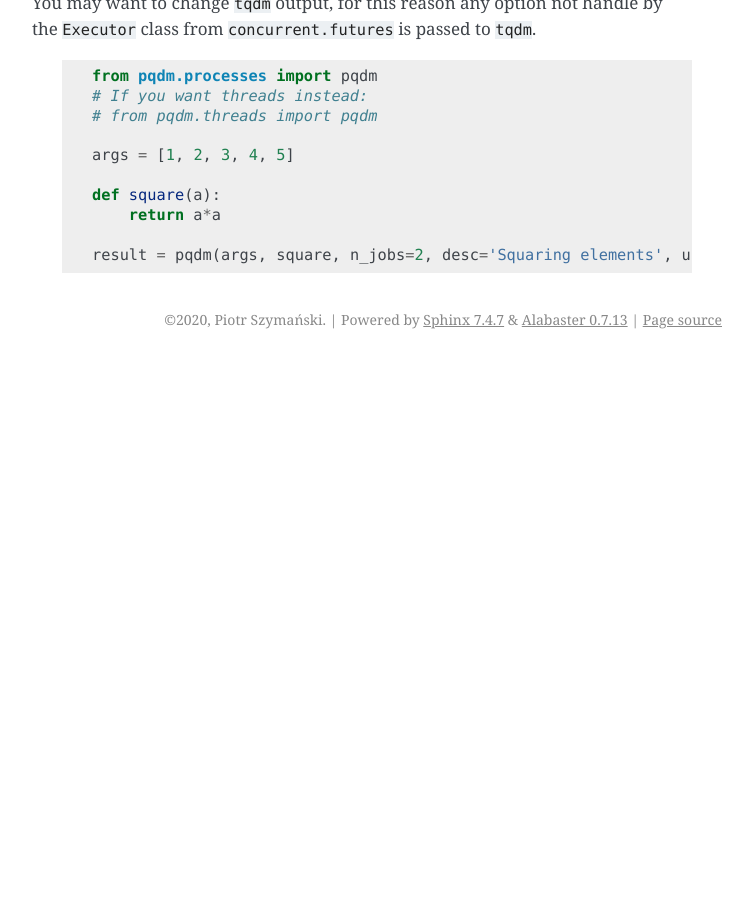
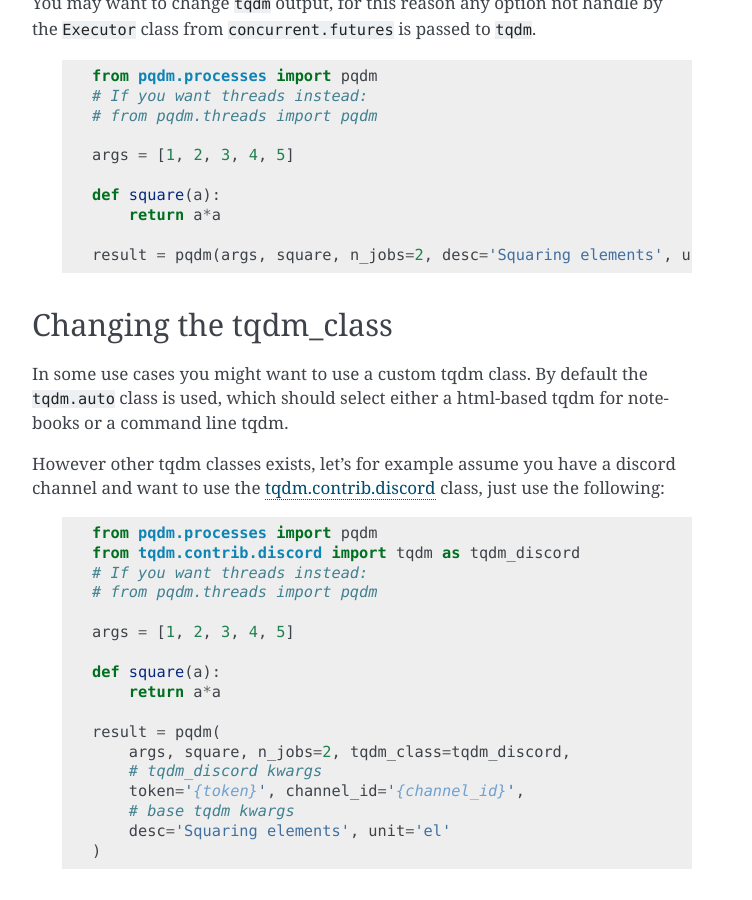
Before and after one commit to niedakh/pqdm, a Sphinx documentation site: the page built from docs/usage.rst, in a window 1280 px wide and 900 px high, scrolled down 1892 px. Shown: the whole window, without its empty margins (388-1140 px from the left). Built offline with Sphinx 7.4.7, drawn with Linux system fonts in a browser that asks for light colours; pages that are not in the unit, such as notebooks, are missing from menus; the version number is read from the project's files by our own code; before the commit the page ends 2251 px from its top, so only the background shows below that; some of the changed text lies outside the part shown.

Commit message:
add tqdm_class docs

```diff
--- a/docs/usage.rst
+++ b/docs/usage.rst
@@ -102,3 +102,34 @@
         return a*a
 
     result = pqdm(args, square, n_jobs=2, desc='Squaring elements', unit='el')
+
+Changing the tqdm_class
+-----------------------
+
+In some use cases you might want to use a custom tqdm class. By default the ``tqdm.auto``
+class is used, which should select either a html-based tqdm for notebooks or a command
+line tqdm.
+
+However other tqdm classes exists, let's for example assume you have a discord channel
+and want to use the `tqdm.contrib.discord <https://tqdm.github.io/docs/contrib.discord/>`_
+class, just use the following:
+
+ .. code-block:: python
+
+    from pqdm.processes import pqdm
+    from tqdm.contrib.discord import tqdm as tqdm_discord
+    # If you want threads instead:
+    # from pqdm.threads import pqdm
+
+    args = [1, 2, 3, 4, 5]
+
+    def square(a):
+        return a*a
+
+    result = pqdm(
+        args, square, n_jobs=2, tqdm_class=tqdm_discord,
+        # tqdm_discord kwargs
+        token='{token}', channel_id='{channel_id}',
+        # base tqdm kwargs
+        desc='Squaring elements', unit='el'
+    )
```
